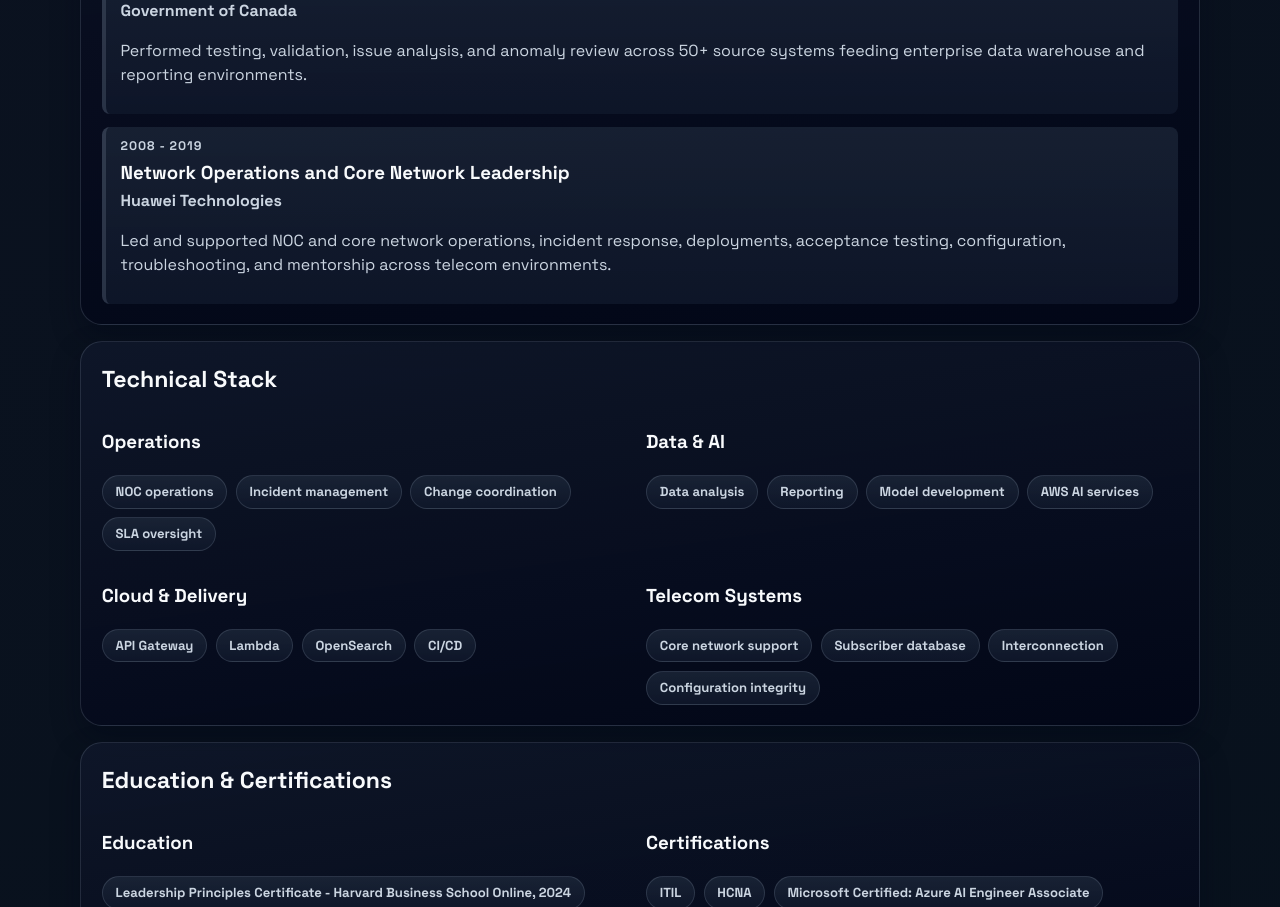
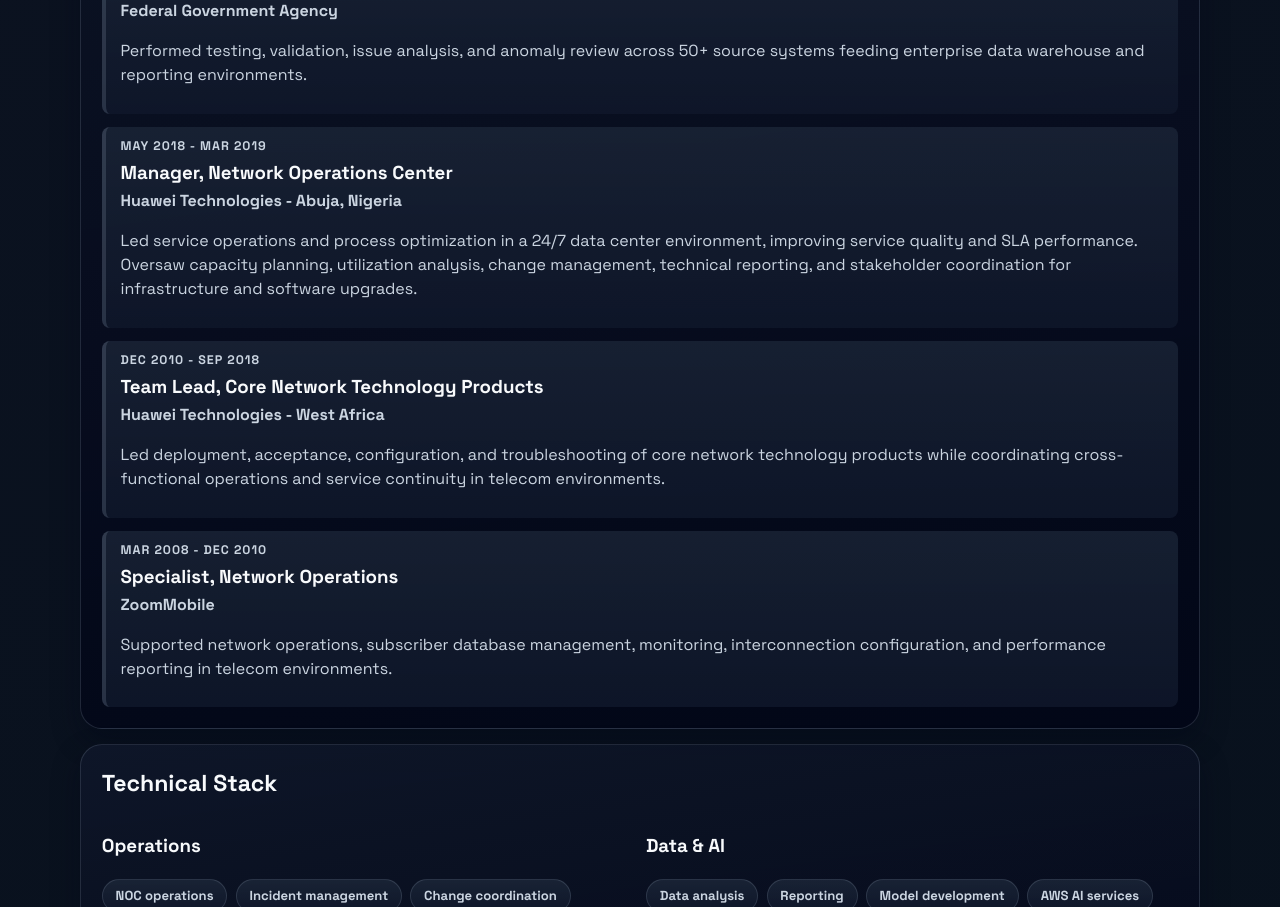
Before and after one commit to micha-sys/mobi, a React (Vite) app: page / in a window 1280 px wide. Shown: the part 2740-3647 px from the top of the page. Built offline with nearby package versions, Linux system fonts and the light colour scheme.

Commit message:
Update career timeline with corrected roles and organizations

```diff
--- a/src/App.tsx
+++ b/src/App.tsx
@@ -35,30 +35,44 @@ const careerTimeline = [
   {
     years: '2023 - Present',
     role: 'Data Scientist, Emerging Technologies and Innovation',
-    company: 'Government of Canada',
+    company: 'Federal Government Agency',
     details:
       'Led production delivery of CAVIA and implemented cloud components across API Gateway, Lambda, OpenSearch, SageMaker endpoints, and CI/CD pipelines.',
   },
   {
     years: '2021 - 2023',
     role: 'Data Scientist, Operational Workload Development',
-    company: 'Government of Canada',
+    company: 'Federal Government Agency',
     details:
       'Built analytics and reporting solutions end-to-end, including data preparation, model development, validation, reporting, and stakeholder communication.',
   },
   {
     years: '2020 - 2021',
     role: 'Data Officer',
-    company: 'Government of Canada',
+    company: 'Federal Government Agency',
     details:
       'Performed testing, validation, issue analysis, and anomaly review across 50+ source systems feeding enterprise data warehouse and reporting environments.',
   },
   {
-    years: '2008 - 2019',
-    role: 'Network Operations and Core Network Leadership',
-    company: 'Huawei Technologies',
+    years: 'May 2018 - Mar 2019',
+    role: 'Manager, Network Operations Center',
+    company: 'Huawei Technologies - Abuja, Nigeria',
     details:
-      'Led and supported NOC and core network operations, incident response, deployments, acceptance testing, configuration, troubleshooting, and mentorship across telecom environments.',
+      'Led service operations and process optimization in a 24/7 data center environment, improving service quality and SLA performance. Oversaw capacity planning, utilization analysis, change management, technical reporting, and stakeholder coordination for infrastructure and software upgrades.',
+  },
+  {
+    years: 'Dec 2010 - Sep 2018',
+    role: 'Team Lead, Core Network Technology Products',
+    company: 'Huawei Technologies - West Africa',
+    details:
+      'Led deployment, acceptance, configuration, and troubleshooting of core network technology products while coordinating cross-functional operations and service continuity in telecom environments.',
+  },
+  {
+    years: 'Mar 2008 - Dec 2010',
+    role: 'Specialist, Network Operations',
+    company: 'ZoomMobile',
+    details:
+      'Supported network operations, subscriber database management, monitoring, interconnection configuration, and performance reporting in telecom environments.',
   },
 ]
 
```
